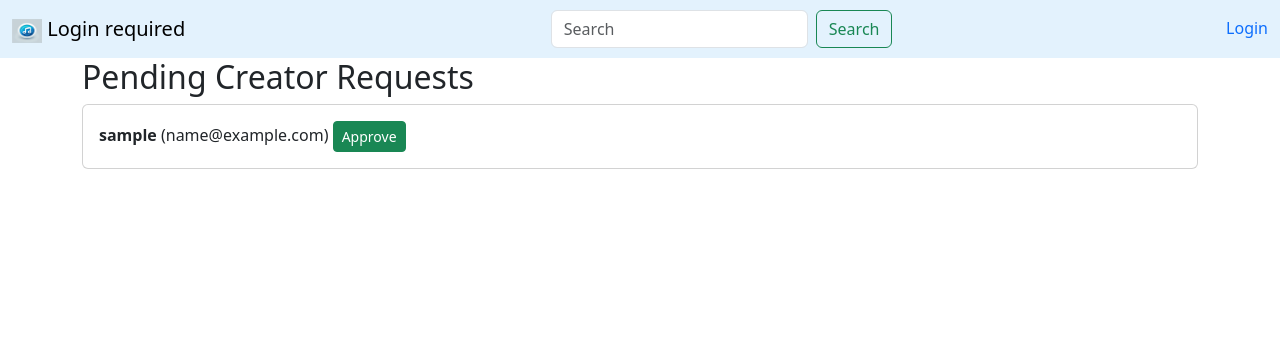
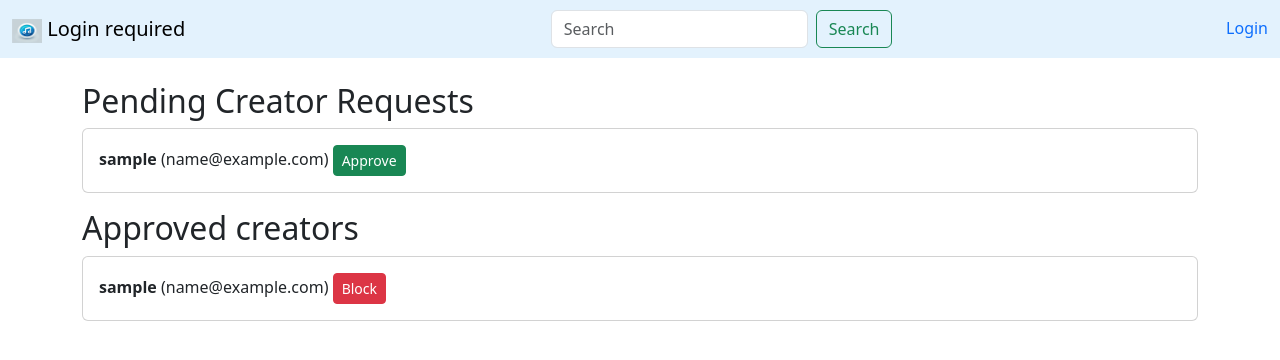
Before and after one commit to SatyamDevX/flask-music-app, a Flask app: template music/templates/approve_creators.html in a window 1280 px wide. Shown: the top 360 px of the page. Run offline with Flask 3, Linux system fonts and the light colour scheme; the template is opened without the code that fills it: values that come from a table or form of the project are taken from there, others are empty; tables that the repository leaves empty hold one stand-in row (values such as "Sample post").

Commit message:
showing approved creator requested and add block route to block them

```diff
--- a/music/templates/approve_creators.html
+++ b/music/templates/approve_creators.html
@@ -4,7 +4,8 @@
 
 {% block content %}
 
-
+<br>
+<section>
 <h2>Pending Creator Requests</h2>
 
 {% for user in users %}
@@ -19,5 +20,23 @@
 {% else %}
   <p>No pending requests.</p>
 {% endfor %}
+</section>
+
+<section>
+  <h2>Approved creators</h2>
+
+{% for creator in creators %}
+  <div class="card mb-3">
+    <div class="card-body">
+      <strong>{{ creator.username }}</strong> ({{ creator.email }})
+      <form action="block_creator/{{creator.id}}" method="post" style="display:inline;"> <!--if you don't put /block_creator then it automatically matches else u have to give as /admin/block_creator/id-->
+        <button type="submit" class="btn btn-danger btn-sm">Block</button>
+      </form>
+    </div>
+  </div>
+{% else %}
+  <p>No Creators</p>
+{% endfor %}
+</section>
 
 {% endblock %}
--- a/music/templates/user_profile.html
+++ b/music/templates/user_profile.html
@@ -31,10 +31,11 @@
                 <span class="badge bg-danger ms-2">Admin</span>
               {% elif user.is_creator %}
                 <span class="badge bg-primary ms-2">Creator</span>
-              {% elif user.creator_requested %}
-                <span class="badge bg-warning text-dark ms-2">Creator Request Pending</span>
               {% else %}
                 <span class="badge bg-secondary ms-2">Listener</span>
+              {% endif %}
+              {% if user.creator_requested %}
+              <span class="badge bg-warning text-dark ms-2">Creator Request Pending</span>
               {% endif %}
             </div>
 
```
Also changed, not shown: music/admin.py (+16 -8 lines), 1 other file.
